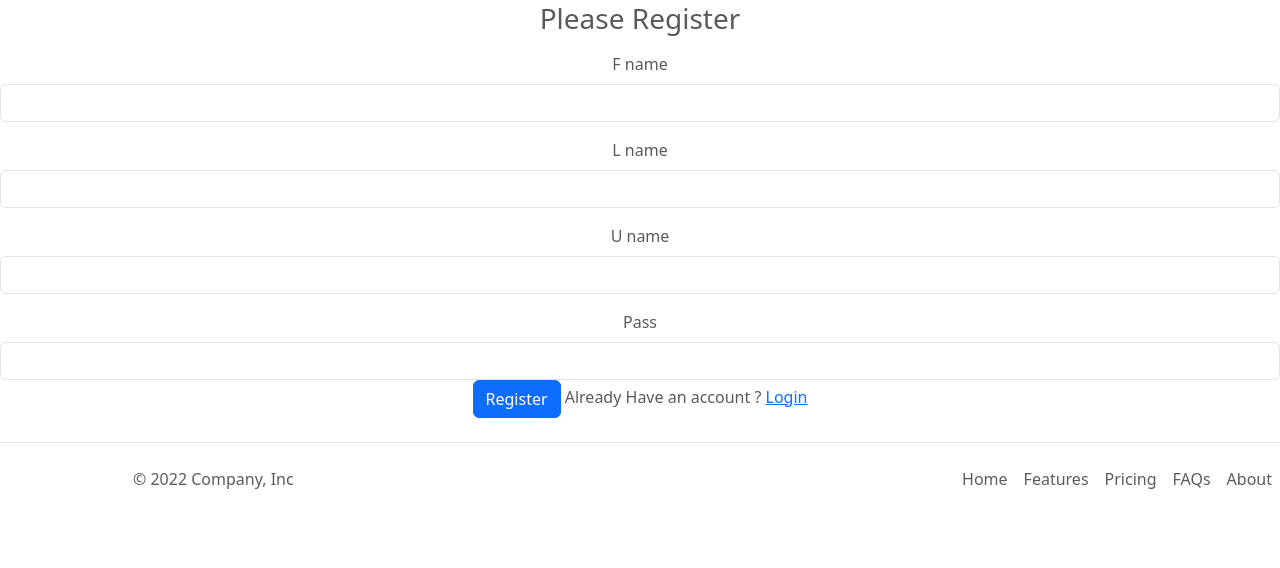
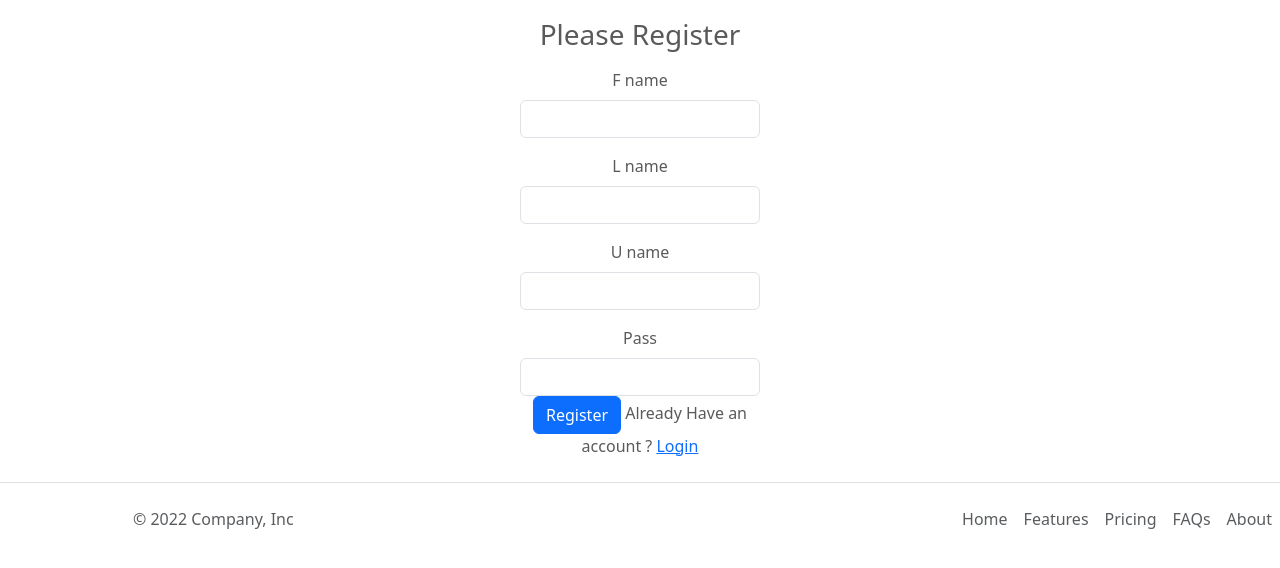
Before and after one commit to pouya-mhb/routino, a Django app: page /register in a window 1280 px wide. Shown: the part 118-686 px from the top of the page. Run offline with Django 3.2, Linux system fonts and the light colour scheme; some libraries are stand-ins or nearby versions.

Commit message:
improve forms

```diff
--- a/routino/mvp/Templates/Register.html
+++ b/routino/mvp/Templates/Register.html
@@ -3,10 +3,16 @@
 {% block content %}
 
 <title>{{title}}</title>
+<style>
+    .middle {
+        margin: 1rem auto;
+        width: 15rem;
+    }
+</style>
 
 <body class="text-center">
     <main class="form-signin w-100 m-auto">
-        <form method="POST">
+        <form class="middle" method="POST">
             {% csrf_token %}
             <h1 class="h3 mb-3 fw-normal">Please Register</h1>
 
```
Also changed, not shown: routino/mvp/Templates/Login.html (+7 -2 lines).
